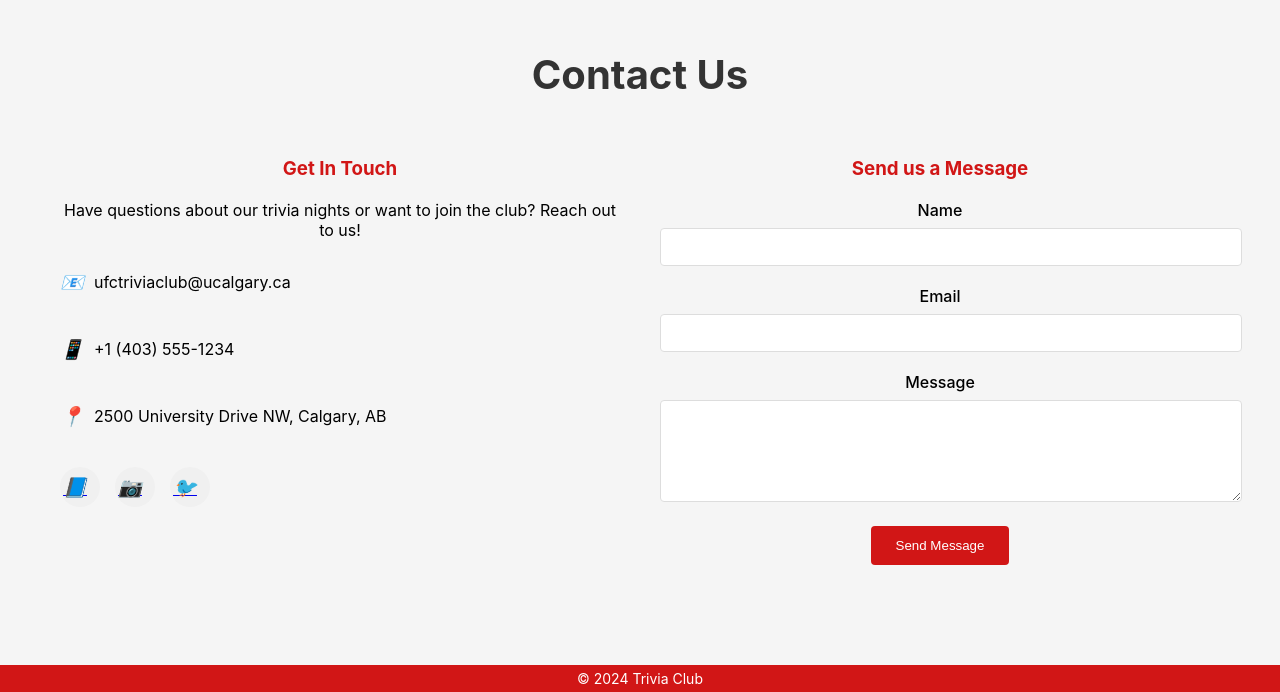
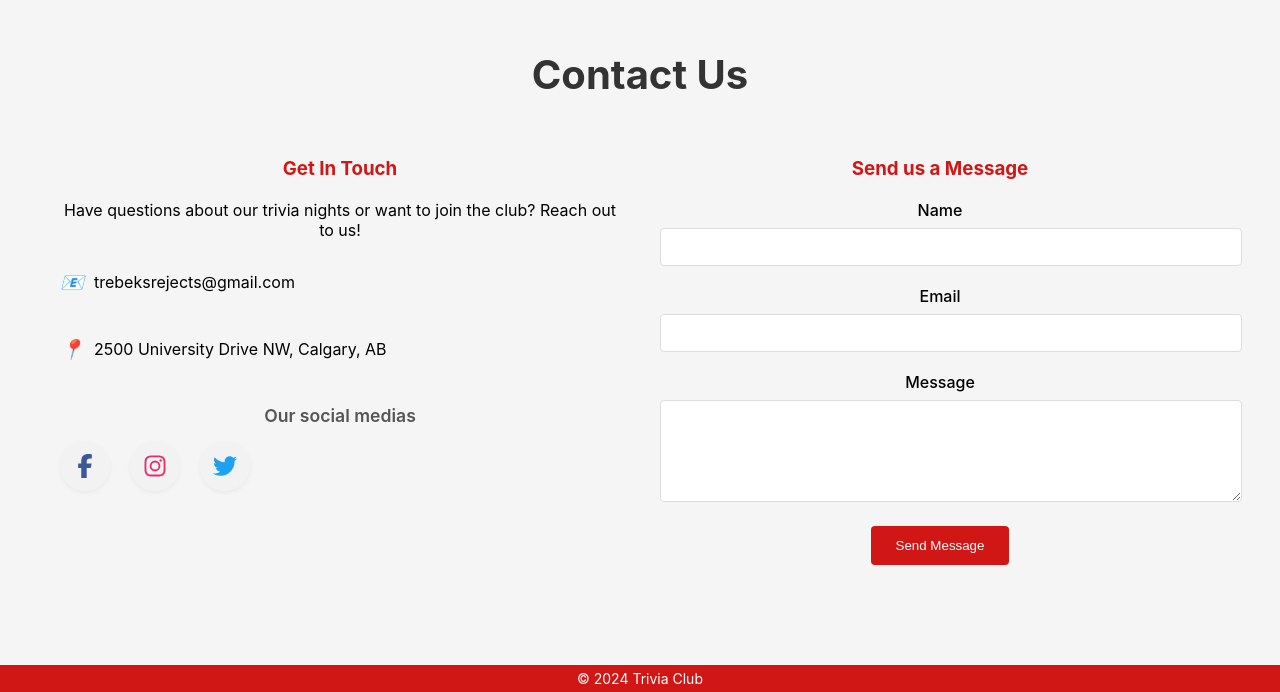
Before and after one commit to ChloeSVillaranda/ucalgary-trivia-club, a Next.js app: page / in a window 1280 px wide. Shown: the part 2655-3347 px from the top of the page. Built offline with nearby package versions, Linux system fonts and the light colour scheme.

Commit message:
feat: improved contact us section

```diff
--- a/components/ContactSection.tsx
+++ b/components/ContactSection.tsx
@@ -1,5 +1,7 @@
 import React, { useRef, useEffect, useState } from 'react';
 import styles from '../styles/Home.module.css';
+import { FontAwesomeIcon } from '@fortawesome/react-fontawesome';
+import { faFacebookF, faInstagram, faTwitter } from '@fortawesome/free-brands-svg-icons';
 
 const ContactSection: React.FC = () => {
   const sectionRef = useRef<HTMLDivElement>(null);
@@ -67,12 +69,7 @@ const ContactSection: React.FC = () => {
 
           <div className={styles.contactDetail}>
             <i className={styles.icon}>📧</i>
-            <p>ufctriviaclub@ucalgary.ca</p>
-          </div>
-
-          <div className={styles.contactDetail}>
-            <i className={styles.icon}>📱</i>
-            <p>+1 (403) 555-1234</p>
+            <p>trebeksrejects@gmail.com</p>
           </div>
 
           <div className={styles.contactDetail}>
@@ -80,15 +77,16 @@ const ContactSection: React.FC = () => {
             <p>2500 University Drive NW, Calgary, AB</p>
           </div>
 
+          <h4 className={styles.socialTitle}>Our social medias</h4>
           <div className={styles.socialLinks}>
-            <a href="#" className={styles.socialLink}>
-              <i className={styles.icon}>📘</i> {/* Facebook */}
+            <a href="#" className={styles.socialLink} aria-label="Facebook">
+              <FontAwesomeIcon icon={faFacebookF} />
             </a>
-            <a href="#" className={styles.socialLink}>
-              <i className={styles.icon}>📷</i> {/* Instagram */}
+            <a href="#" className={styles.socialLink} aria-label="Instagram">
+              <FontAwesomeIcon icon={faInstagram} />
             </a>
-            <a href="#" className={styles.socialLink}>
-              <i className={styles.icon}>🐦</i> {/* Twitter */}
+            <a href="#" className={styles.socialLink} aria-label="Twitter">
+              <FontAwesomeIcon icon={faTwitter} />
             </a>
           </div>
         </div>
--- a/package.json
+++ b/package.json
@@ -3,6 +3,9 @@
   "version": "0.1.0",
   "private": true,
   "dependencies": {
+    "@fortawesome/fontawesome-svg-core": "^7.0.0",
+    "@fortawesome/free-brands-svg-icons": "^7.0.0",
+    "@fortawesome/react-fontawesome": "^0.2.3",
     "@testing-library/jest-dom": "^5.17.0",
     "@testing-library/react": "^13.4.0",
     "@testing-library/user-event": "^13.5.0",
--- a/styles/Home.module.css
+++ b/styles/Home.module.css
@@ -141,25 +141,66 @@
   font-size: 1.2rem;
 }
 
+.socialTitle {
+  margin-top: 30px;
+  margin-bottom: 12px;
+  font-size: 1.1rem;
+  color: #555;
+  font-weight: 600;
+}
+
 .socialLinks {
   display: flex;
-  gap: 15px;
-  margin-top: 25px;
+  gap: 20px;
+  margin-top: 15px;
 }
 
 .socialLink {
   display: flex;
   align-items: center;
   justify-content: center;
-  width: 40px;
-  height: 40px;
-  background-color: #f0f0f0;
+  width: 50px;
+  height: 50px;
+  background-color: #f2f2f2;
   border-radius: 50%;
-  transition: background-color 0.3s ease;
+  transition: all 0.3s ease;
+  color: #333;
+  font-size: 1.5rem;
+  text-decoration: none;
+  box-shadow: 0 2px 5px rgba(0, 0, 0, 0.05);
+}
+
+/* Brand-specific colors */
+.socialLink:nth-child(1) {
+  color: #3b5998; /* Facebook blue */
+}
+
+.socialLink:nth-child(2) {
+  color: #E1306C; /* Instagram gradient color */
+}
+
+.socialLink:nth-child(3) {
+  color: #1DA1F2; /* Twitter blue */
 }
 
 .socialLink:hover {
-  background-color: #d11616;
+  transform: translateY(-2px);
+  box-shadow: 0 4px 8px rgba(0, 0, 0, 0.1);
+}
+
+/* Brand-specific hover effects */
+.socialLink:nth-child(1):hover {
+  background-color: #3b5998;
+  color: white;
+}
+
+.socialLink:nth-child(2):hover {
+  background: linear-gradient(45deg, #f09433, #e6683c, #dc2743, #cc2366, #bc1888);
+  color: white;
+}
+
+.socialLink:nth-child(3):hover {
+  background-color: #1DA1F2;
   color: white;
 }
 
@@ -396,3 +437,54 @@
     transform: translateX(0);
   }
 }
+
+/* Add more responsive styles for mobile view */
+@media (max-width: 768px) {
+  /* Center all section content on mobile */
+  .section {
+    text-align: center;
+  }
+
+  /* Center about section content */
+  .aboutContent {
+    flex-direction: column;
+    gap: 2rem;
+    text-align: center;
+  }
+
+  .aboutContent h3 {
+    margin-top: 2rem;
+  }
+
+  /* Center contact form items */
+  .contactInfo, .contactForm {
+    text-align: center;
+  }
+
+  .contactForm form {
+    max-width: 400px;
+    margin: 0 auto;
+  }
+
+  /* Center contact details */
+  .contactDetail {
+    justify-content: center;
+  }
+
+  /* Center social icons */
+  .socialLinks {
+    justify-content: center;
+  }
+
+  /* Home section extra styling for mobile */
+  .heroContent {
+    display: flex;
+    flex-direction: column;
+    align-items: center;
+  }
+
+  /* Form groups alignment */
+  .formGroup {
+    text-align: left; /* Keep labels left-aligned */
+  }
+}
```
Also changed, not shown: 1 other file (tests, documents, lock files or other folders).
